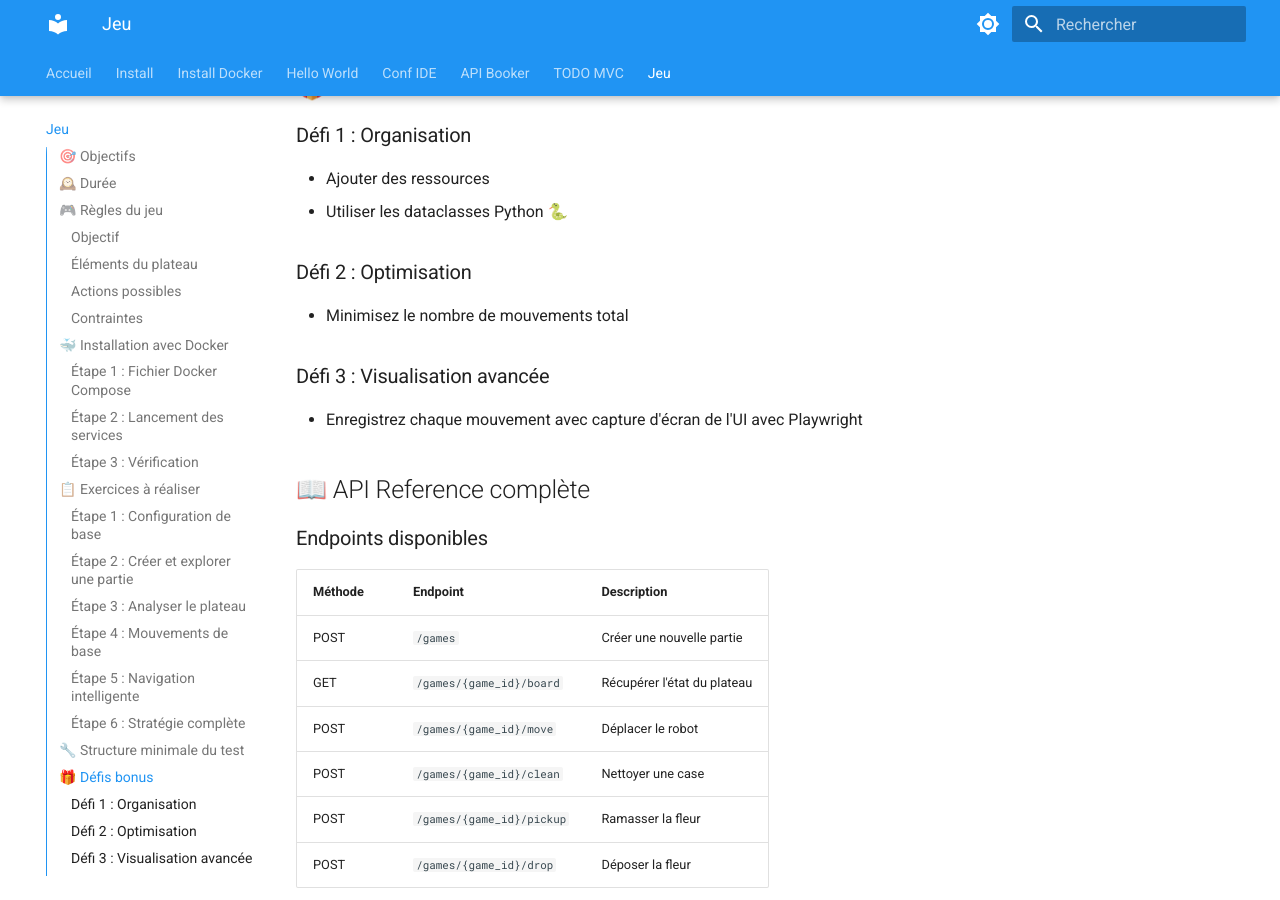
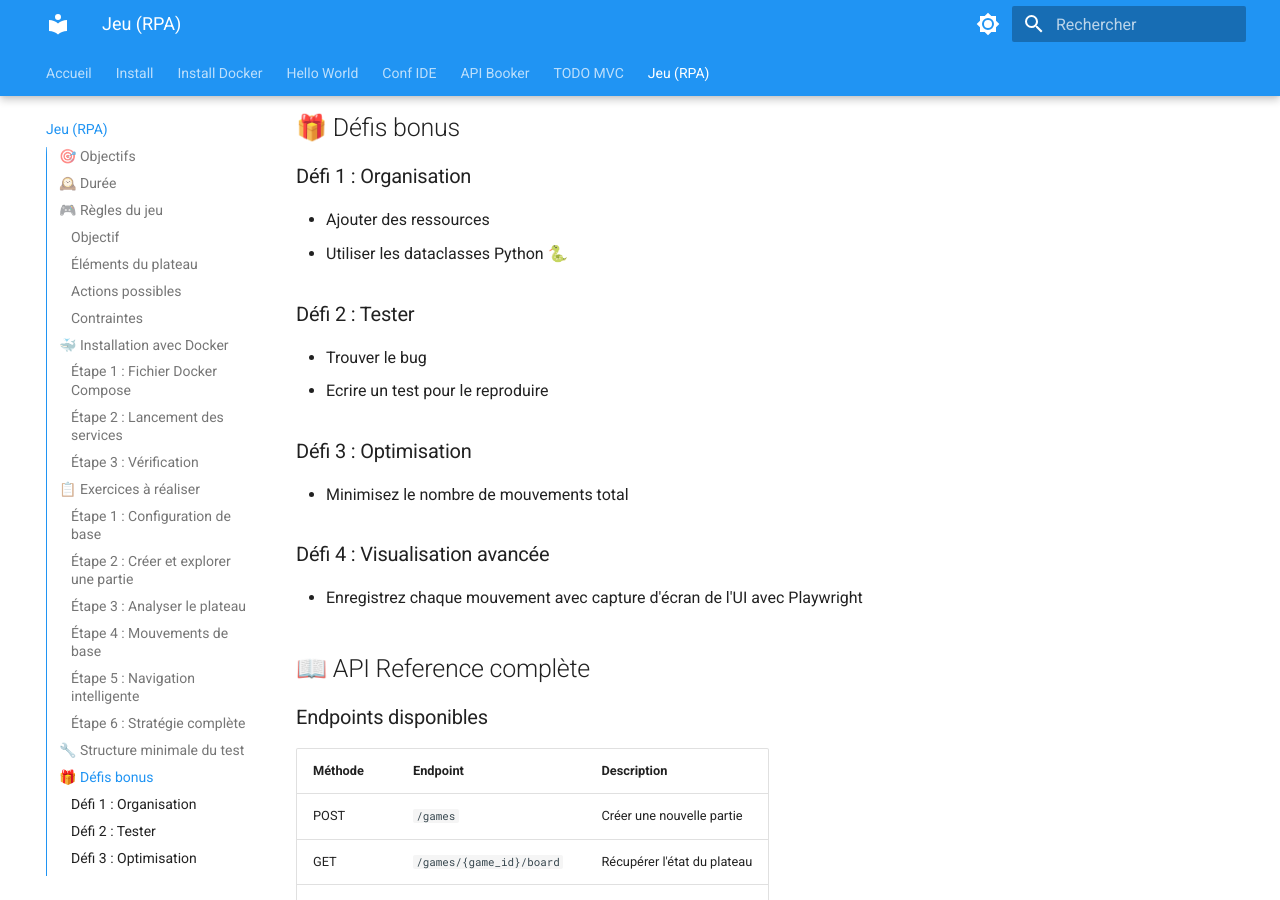
Before and after one commit to remi-picard/robot-codelab, an MkDocs documentation site: the page built from docs/robot-flower-princess.md, in a window 1280 px wide and 900 px high, scrolled down 6296 px. Built offline with MkDocs 1.6.1 and Material for MkDocs 9.7.7, drawn with Linux system fonts in a browser that asks for light colours; some of the changed text lies outside the part shown.

Commit message:
Mise à jour intro codelab jeu RPA

```diff
--- a/docs/robot-flower-princess.md
+++ b/docs/robot-flower-princess.md
@@ -1,6 +1,8 @@
 # 🌸 Jeu Robot Flower Princess
 
 Bienvenue dans cet exercice ludique où vous allez programmer un robot pour qu'il livre une fleur à une princesse ! Ce défi combine l'apprentissage de Robot Framework avec un jeu de plateau stratégique.
+
+C'est l'occasion de découvrir la partie **Robotic Process Automation (RPA)** de Robot Framework.
 
 ## 🎯 Objectifs
 
@@ -264,10 +266,14 @@
 - Ajouter des ressources
 - Utiliser les dataclasses Python 🐍
 
-### Défi 2 : Optimisation
+### Défi 2 : Tester
+- Trouver le bug
+- Ecrire un test pour le reproduire
+
+### Défi 3 : Optimisation
 - Minimisez le nombre de mouvements total
 
-### Défi 3 : Visualisation avancée
+### Défi 4 : Visualisation avancée
 - Enregistrez chaque mouvement avec capture d'écran de l'UI avec Playwright
 
 ## 📖 API Reference complète
--- a/mkdocs.yml
+++ b/mkdocs.yml
@@ -34,7 +34,7 @@
   - Conf IDE: configuration-ide.md
   - API Booker: api-booker.md
   - TODO MVC: todo-mvc.md
-  - Jeu: robot-flower-princess.md
+  - Jeu (RPA): robot-flower-princess.md
 
 markdown_extensions:
   - codehilite:
```
